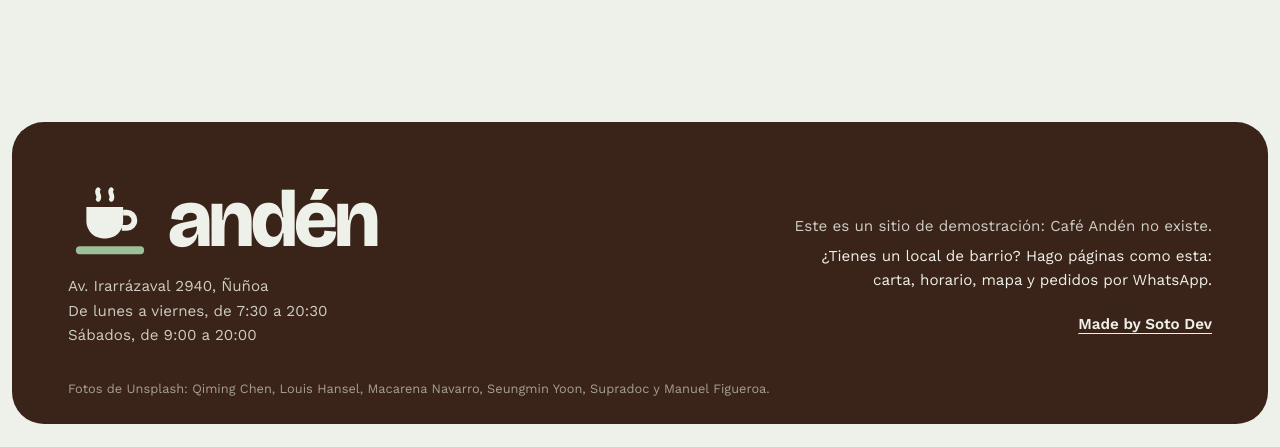
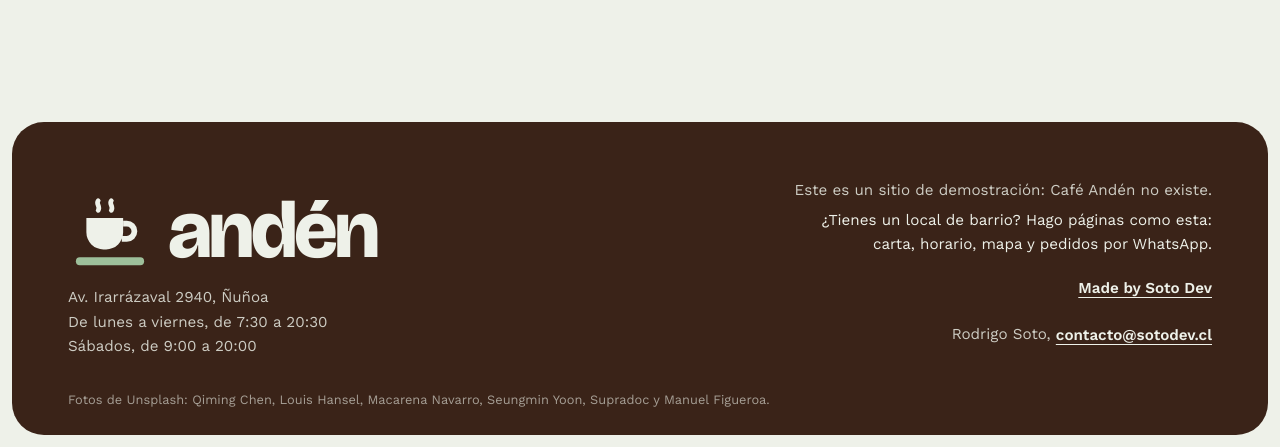
Before and after one commit to RSoto3/landing-cafeteria-demo, a plain HTML site: page calido.html in a window 1280 px wide. Shown: the part 5111-5558 px from the top of the page. Drawn offline with nearby package versions, Linux system fonts and the light colour scheme.

Commit message:
Add developer contact to the footer and let crawlers follow links
- Footer credits Rodrigo Soto with contacto@sotodev.cl (generic subject)
- robots: noindex, follow (meta and X-Robots-Tag), so the link to sotodev.cl is followed

```diff
--- a/calido.css
+++ b/calido.css
@@ -356,6 +356,7 @@ a { color: inherit; }
 .footer__brand { display: flex; align-items: center; gap: .2em; font: 800 clamp(3rem, 8vw, 5rem)/.9 var(--display); letter-spacing: -0.05em; color: var(--bg); margin-bottom: .75rem; }
 .footer__pitch { margin: .35rem 0 .5rem; max-width: 26rem; color: var(--bg); }
 @media (min-width: 760px) { .footer__pitch { margin-left: auto; } }
+.footer__dev a { font-weight: 500; }
 .footer__demo a { display: inline-block; padding-block: .7rem; color: var(--bg); font-weight: 600; text-underline-offset: 4px; }
 .footer .mark__edge { fill: var(--sage); }
 .footer__credits { margin-top: 2rem; font-size: .8rem; color: rgba(238,241,233,.6); }
--- a/calido.html
+++ b/calido.html
@@ -7,8 +7,8 @@
   <title>Café Andén · Café de barrio en Ñuñoa</title>
   <meta name="description" content="Cafetería de barrio a media cuadra del metro Irarrázaval. Café tostado en Santiago, horneado del día, wifi y enchufes, pedidos por WhatsApp para retirar.">
   <meta name="theme-color" content="#3A2318">
-  <!-- Fictional business at a real street: keep it out of search results -->
-  <meta name="robots" content="noindex, nofollow">
+  <!-- Fictional business at a real street: keep it out of search results, but let crawlers follow the link to sotodev.cl -->
+  <meta name="robots" content="noindex, follow">
   <link rel="icon" href="favicon.svg" type="image/svg+xml">
 
   <meta property="og:type" content="website">
@@ -270,6 +270,7 @@
         <p>Este es un sitio de demostración: Café Andén no existe.</p>
         <p class="footer__pitch">¿Tienes un local de barrio? Hago páginas como esta: carta, horario, mapa y pedidos por WhatsApp.</p>
         <p><a href="https://sotodev.cl" target="_blank" rel="noopener">Made by Soto Dev</a></p>
+        <p class="footer__dev">Rodrigo Soto, <a href="mailto:contacto@sotodev.cl?subject=Consulta%20por%20un%20proyecto">contacto@sotodev.cl</a></p>
       </div>
     </div>
     <p class="footer__credits">Fotos de Unsplash: Qiming Chen, Louis Hansel, Macarena Navarro, Seungmin Yoon, Supradoc y Manuel Figueroa.</p>
--- a/styles.css
+++ b/styles.css
@@ -412,6 +412,8 @@ a { color: inherit; }
 .footer__brand { display: flex; align-items: center; gap: .3em; font-size: 1.5rem; font-weight: 800; letter-spacing: -0.03em; color: var(--paper); margin-bottom: .5rem; }
 .footer__pitch { margin: .35rem 0 .5rem; max-width: 26rem; color: var(--paper); }
 @media (min-width: 700px) { .footer__pitch { margin-left: auto; } }
+.footer__dev { color: var(--on-dark); }
+.footer__dev a { font-weight: 500; }
 .footer__demo a { display: inline-block; padding-block: .7rem; color: var(--paper); font-weight: 600; text-underline-offset: 4px; }
 .footer__credits { margin-top: 2.5rem; font-size: .8rem; color: rgba(238,240,241,.5); }
 
```
Also changed, not shown: index.html (+3 -2 lines), tests/site.test.mjs (+2 -2 lines), 1 other file.
